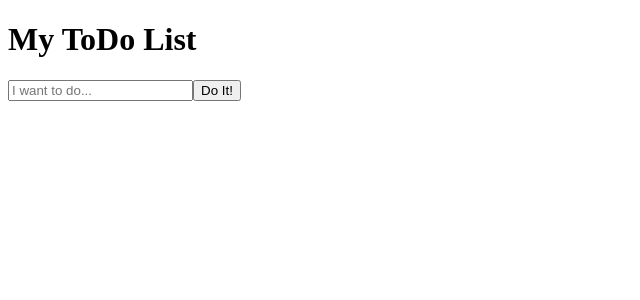
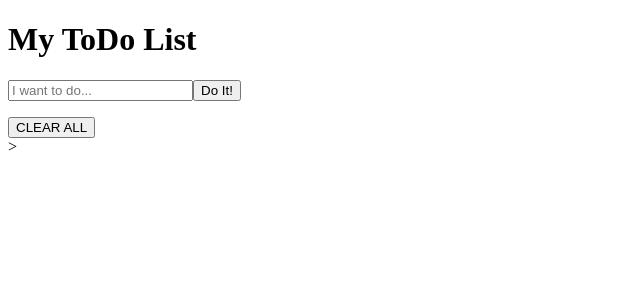
Before and after one commit to DarinaKuleva/todo_react, a React (Create React App) app: page / in a window 1280 px wide. Shown: the top 300 px of the page, without its empty margins (0-640 px from the left). Built offline with nearby package versions, Linux system fonts and the light colour scheme.

Commit message:
Начало работы над кнопкой очистки

```diff
--- a/src/App.jsx
+++ b/src/App.jsx
@@ -1,6 +1,7 @@
 import React, { PureComponent } from 'react'
 import TodoInput from './components/todoInput'
 import TodoItem from './components/todoItem'
+import ClearButton from './components/clearButton'
 // import header from './styles/header.module.css'
 
 class App extends PureComponent {
@@ -31,6 +32,7 @@ class App extends PureComponent {
               )
             } ) }
           </ul>
+          <ClearButton />>
         </div>
       </div>
     )
@@ -57,6 +59,10 @@ class App extends PureComponent {
   crossTodo = () => {
     console.log( 'Здесь будет реализовано вычеркивание, когда будут подключены стили' );
   }
+
+  clearAll = () => {
+    console.log( 'clear' );
+  }
 }
 //   crossTodo = () => {
 //       console.log('Здесь будет реализовано вычеркивание, когда будут подключены стили');
--- /dev/null
+++ b/src/components/clearButton.jsx
@@ -0,0 +1,17 @@
+import React from 'react'
+
+class ClearButton extends React.PureComponent {
+  render() {
+    return (
+      <div>
+        <button
+          onClick={this.props.clearAll}
+          clearAll={ this.clearAll }>
+          CLEAR ALL
+        </button>
+      </div>
+    )
+  }
+}
+
+export default ClearButton
```
